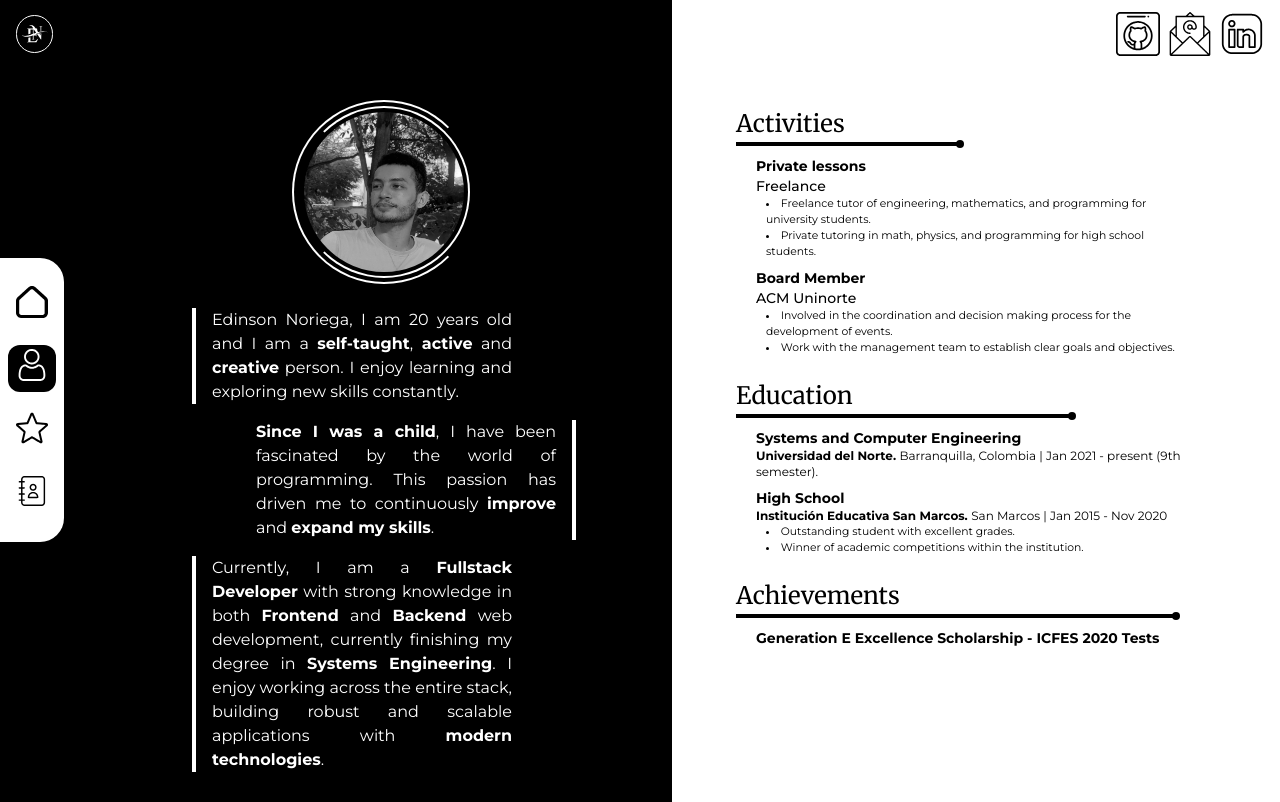
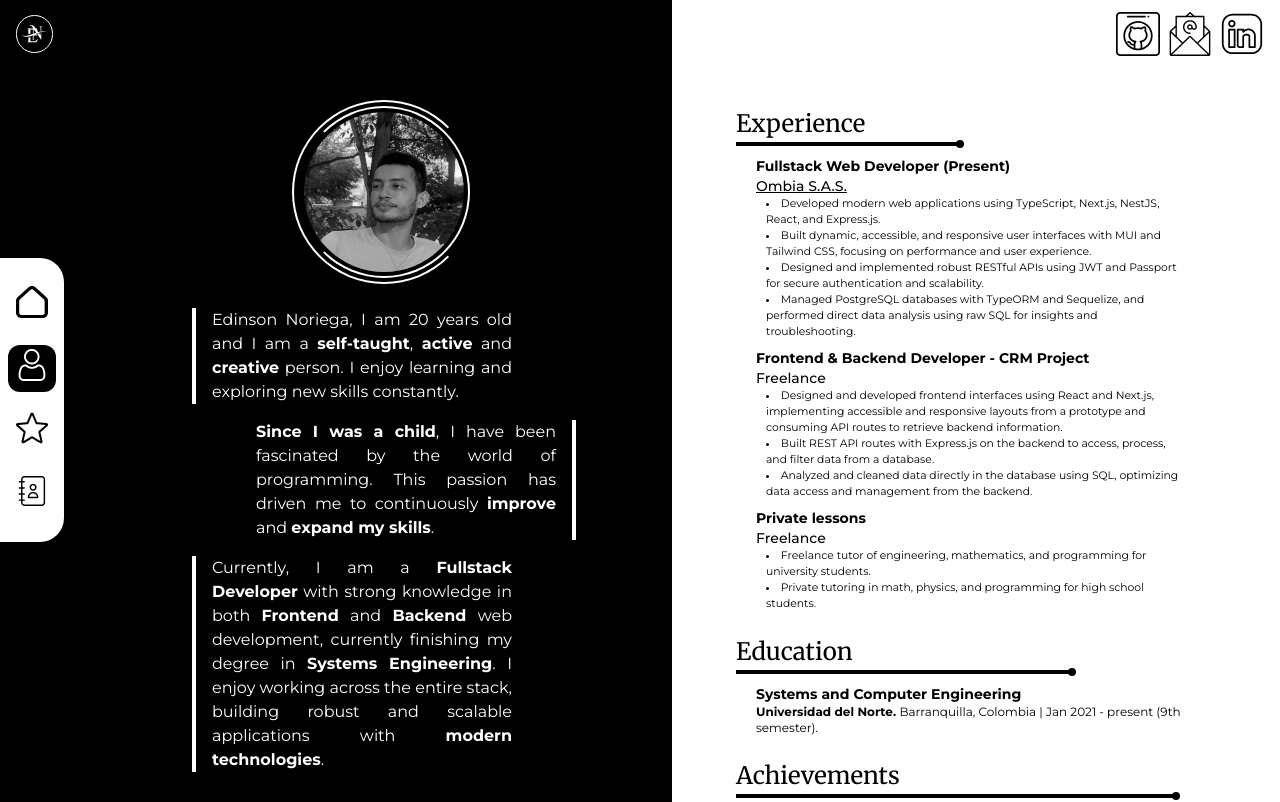
Before and after one commit to Almor21/Portfolio, a Next.js app: page /about in a window 1280 px wide. Shown: the top 802 px of the page. Built offline with nearby package versions, Linux system fonts and the light colour scheme.

Commit message:
feat: update about

```diff
--- a/src/app/(pages)/about/page.tsx
+++ b/src/app/(pages)/about/page.tsx
@@ -3,6 +3,7 @@ import Section from '@/components/about/Section';
 import MoveBackground from '@/components/transitions/MoveBackground';
 import DivTransition from '@/components/transitions/DivTransition';
 import Presentation from '@/components/about/Presentation';
+import Link from 'next/link';
 
 function AboutPage() {
 	return (
@@ -11,10 +12,72 @@ function AboutPage() {
 				<Presentation />
 				<div className="justify-self-start md:px-16 max-md:pt-8 text-xs flex flex-col gap-2">
 					<Section
-						title="Activities"
+						title="Experience"
 						className="flex flex-col gap-2"
 						widthSeparator={1}
 					>
+						<div>
+							<h2 className="font-bold text-sm">
+								Fullstack Web Developer (Present)
+							</h2>
+							<h3 className="font-medium text-sm">
+								<Link
+									href="https://ombia.co/"
+									target="_blank"
+									className="underline"
+								>
+									Ombia S.A.S.
+								</Link>
+							</h3>
+							<ul>
+								<li>
+									Developed modern web applications using
+									TypeScript, Next.js, NestJS, React, and
+									Express.js.
+								</li>
+								<li>
+									Built dynamic, accessible, and responsive
+									user interfaces with MUI and Tailwind CSS,
+									focusing on performance and user experience.
+								</li>
+								<li>
+									Designed and implemented robust RESTful APIs
+									using JWT and Passport for secure
+									authentication and scalability.
+								</li>
+								<li>
+									Managed PostgreSQL databases with TypeORM
+									and Sequelize, and performed direct data
+									analysis using raw SQL for insights and
+									troubleshooting.
+								</li>
+							</ul>
+						</div>
+						<div>
+							<h2 className="font-bold text-sm">
+								Frontend & Backend Developer - CRM Project
+							</h2>
+							<h3 className="font-medium text-sm">Freelance</h3>
+							<ul>
+								<li>
+									Designed and developed frontend interfaces
+									using React and Next.js, implementing
+									accessible and responsive layouts from a
+									prototype and consuming API routes to
+									retrieve backend information.
+								</li>
+								<li>
+									Built REST API routes with Express.js on the
+									backend to access, process, and filter data
+									from a database.
+								</li>
+								<li>
+									Analyzed and cleaned data directly in the
+									database using SQL, optimizing data access
+									and management from the backend.
+								</li>
+							</ul>
+						</div>
 						<div>
 							<h2 className="font-bold text-sm">
 								Private lessons
@@ -28,23 +91,6 @@ function AboutPage() {
 								<li>
 									Private tutoring in math, physics, and
 									programming for high school students.
-								</li>
-							</ul>
-						</div>
-						<div>
-							<h2 className="font-bold text-sm">Board Member</h2>
-							<h3 className="font-medium text-sm">
-								ACM Uninorte
-							</h3>
-							<ul>
-								<li>
-									Involved in the coordination and decision
-									making process for the development of
-									events.
-								</li>
-								<li>
-									Work with the management team to establish
-									clear goals and objectives.
 								</li>
 							</ul>
 						</div>
@@ -66,24 +112,6 @@ function AboutPage() {
 								semester).
 							</p>
 						</div>
-						<div>
-							<h2 className="font-bold text-sm">High School</h2>
-							<p>
-								<span className="font-bold">
-									Institución Educativa San Marcos.{' '}
-								</span>{' '}
-								San Marcos | Jan 2015 - Nov 2020
-							</p>
-							<ul>
-								<li>
-									Outstanding student with excellent grades.
-								</li>
-								<li>
-									Winner of academic competitions within the
-									institution.
-								</li>
-							</ul>
-						</div>
 					</Section>
 					<Section title="Achievements" widthSeparator={3}>
 						<p className="font-bold text-sm">
```
